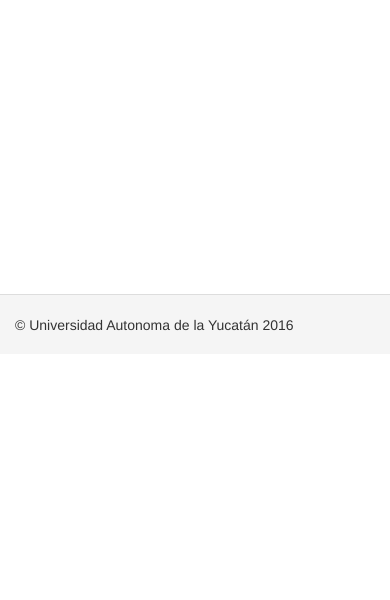
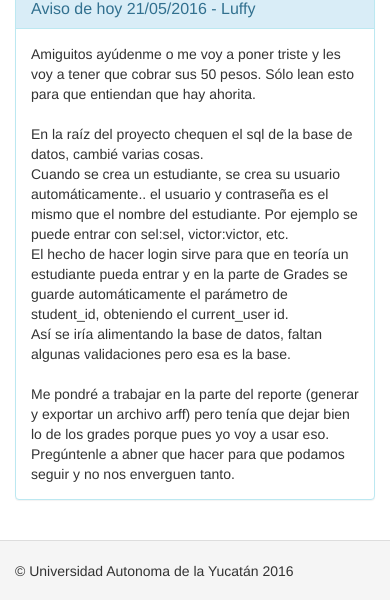
Before and after one commit to Renba/learning, a Yii app: template views/site/index.php in a window 390 px wide. Shown: the part 490-1090 px from the top of the page. Before the commit the page ends 821 px from the top, so only its background shows below. Run offline with PHP 8.4 and a stand-in for Yii, Linux system fonts and the light colour scheme; the template is opened without the code that fills it, so the values that code supplies are empty; some libraries are stand-ins or nearby versions.

Commit message:
avances usuarios y grades
* cambios en el layout
* manejo de usuarios->estudiantes
* se asignan correctamente los estudiantes a los grades

```diff
--- a/models/Grade.php
+++ b/models/Grade.php
@@ -54,11 +54,10 @@ class Grade extends \yii\db\ActiveRecord
         return $this->hasOne(Student::className(), ['user_id' => 'student_id']);
     }
 
-    /*
     public function beforeSave(){
         if($this->student_id == null){
             $this->student_id = Yii::$app->user->identity->id;
         }
+        return true;
     }
-    */
 }
--- a/models/Student.php
+++ b/models/Student.php
@@ -37,7 +37,7 @@ class Student extends \yii\db\ActiveRecord
     public function attributeLabels()
     {
         return [
-            'id' => Yii::t('app', 'ID'),
+            'user_id' => Yii::t('app', 'User Id'),
             'name' => Yii::t('app', 'Name'),
         ];
     }
--- a/models/StudentSearch.php
+++ b/models/StudentSearch.php
@@ -18,7 +18,7 @@ class StudentSearch extends Student
     public function rules()
     {
         return [
-            [['id'], 'integer'],
+            [['user_id'], 'integer'],
             [['name'], 'safe'],
         ];
     }
@@ -56,7 +56,7 @@ class StudentSearch extends Student
         }
 
         $query->andFilterWhere([
-            'id' => $this->id,
+            'user_id' => $this->user_id,
         ]);
 
         $query->andFilterWhere(['like', 'name', $this->name]);
--- a/views/grade/index.php
+++ b/views/grade/index.php
@@ -40,7 +40,7 @@ CrudAsset::register($this);
             'panel' => [
                 'type' => 'primary',
                 'heading' => '<i class="glyphicon glyphicon-list"></i> Grades listing',
-                'before'=>'<em>* Resize table columns just like a spreadsheet by dragging the column edges.</em>',
+                // 'before'=>'<em>* Resize table columns just like a spreadsheet by dragging the column edges.</em>',
                 'after'=>BulkButtonWidget::widget([
                             'buttons'=>Html::a('<i class="glyphicon glyphicon-trash"></i>&nbsp; Delete All',
                                 ["bulk-delete"] ,
--- a/views/layouts/main.php
+++ b/views/layouts/main.php
@@ -28,7 +28,7 @@ AppAsset::register($this);
 <div class="wrap">
     <?php
     NavBar::begin([
-        'brandLabel' => 'Tutor App',
+        'brandLabel' => Icon::show('home').'Tutor App',
         'brandUrl' => Yii::$app->homeUrl,
         'options' => [
             'class' => 'navbar-inverse navbar-fixed-top',
@@ -38,11 +38,10 @@ AppAsset::register($this);
     echo Nav::widget([
         'options' => ['class' => 'navbar-nav navbar-right'],
         'items' => [
-            ['label' => Icon::show('home'). 'Home', 'url' => ['/site/']],
             ['label' => Icon::show('users'). 'Estudiantes' , 'url' => ['/student/']],
             ['label' => Icon::show('book'). 'Materias', 'url' => ['/subject/']],
-            ['label' => Icon::show('pencil'). 'Resultados', 'url' => ['/grade/']],
-            ['label' => Icon::show('list'). 'Reportes', 'url' => ['/report/']],
+            ['label' => Icon::show('pencil'). 'Grades', 'url' => ['/grade/']],
+            ['label' => Icon::show('file-text'). 'Reportes', 'url' => ['/report/']],
             Yii::$app->user->isGuest ? (
                 ['label' => Icon::show('sign-in').'Login', 'url' => ['/site/login']]
             ) : (
@@ -57,9 +56,7 @@ AppAsset::register($this);
             )
         ],
         'encodeLabels' => false
-
     ]);
-
     NavBar::end();
     ?>
 
--- a/views/site/index.php
+++ b/views/site/index.php
@@ -6,8 +6,29 @@ $this->title = 'Tutor App';
 ?>
 <div class="site-index">
     <div class="row">
-        <div class="col-sm-12">
-            aaa
+        <div class="col-sm-6">
+            <img class="logo-img" src="http://intranet.matematicas.uady.mx/cncim/images/insti/uady.jpg">
+            <h3>Con esto se supone que tendremos que pasar learning papus :v</h3>
+        </div>
+        <div class="col-sm-6">
+						<div class="panel panel-info">
+						  <div class="panel-heading">
+						      <h3 class="panel-title">Aviso de hoy 21/05/2016 - Luffy</h3>
+					    </div>
+					    <div class="panel-body">
+					    		Amiguitos ayúdenme o me voy a poner triste y les voy a tener que cobrar sus 50 pesos.
+					    		Sólo lean esto para que entiendan que hay ahorita. <br><br>
+					    		En la raíz del proyecto chequen el sql de la base de datos, cambié varias cosas.<br>
+					    		Cuando se crea un estudiante, se crea su usuario automáticamente.. el usuario y contraseña es
+					    		el mismo que el nombre del estudiante. Por ejemplo se puede entrar con sel:sel, victor:victor, etc. <br>
+					    		El hecho de hacer login sirve para que en teoría un estudiante pueda entrar y en la parte de Grades se
+					    		guarde automáticamente el parámetro de student_id, obteniendo el current_user id. <br>
+					    		Así se iría alimentando la base de datos, faltan algunas validaciones pero esa es la base. <br><br>
+					    		Me pondré a trabajar en la parte del reporte (generar y exportar un archivo arff) pero tenía que
+					    		dejar bien lo de los grades porque pues yo voy a usar eso. Pregúntenle a abner que hacer para que
+					    		podamos seguir y no nos enverguen tanto.
+					    </div>
+				  	</div>
         </div>
     </div>
 </div>
--- a/views/student/index.php
+++ b/views/student/index.php
@@ -40,7 +40,7 @@ CrudAsset::register($this);
             'panel' => [
                 'type' => 'primary',
                 'heading' => '<i class="glyphicon glyphicon-list"></i> Students listing',
-                'before'=>'<em>* Resize table columns just like a spreadsheet by dragging the column edges.</em>',
+                // 'before'=>'<em>* Resize table columns just like a spreadsheet by dragging the column edges.</em>',
                 'after'=>BulkButtonWidget::widget([
                             'buttons'=>Html::a('<i class="glyphicon glyphicon-trash"></i>&nbsp; Delete All',
                                 ["bulk-delete"] ,
--- a/views/user/index.php
+++ b/views/user/index.php
@@ -27,9 +27,8 @@ $this->params['breadcrumbs'][] = $this->title;
             'id',
             'username',
             'password_hash',
-            'auth_key',
-            'access_token',
-
+            // 'auth_key',
+            // 'access_token',
             ['class' => 'yii\grid\ActionColumn'],
         ],
     ]); ?>
--- a/web/css/site.css
+++ b/web/css/site.css
@@ -89,3 +89,9 @@ a.desc:after {
     padding: 10px 20px;
     margin: 0 0 15px 0;
 }
+
+.logo-img {
+    display: block;
+    margin-left: auto;
+    margin-right: auto;
+}
```
Also changed, not shown: controllers/StudentController.php (+10 -1 lines).
